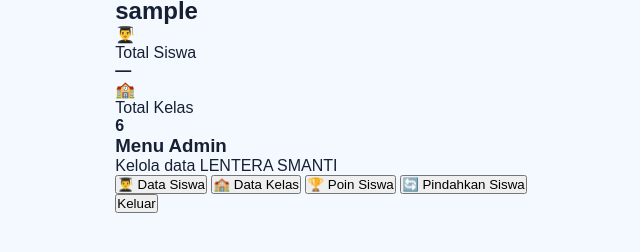
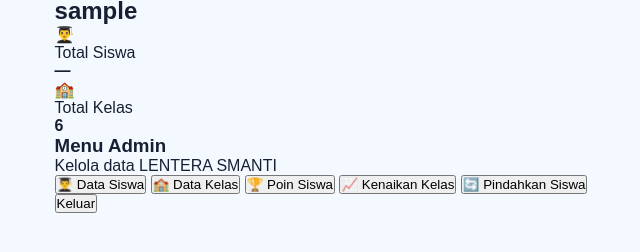
Before and after one commit to Rama04151/LENTERA-SMANTI, a website: page admin.html in a window 1280 px wide. Shown: the part 336-588 px from the top of the page, without its empty margins (319-959 px from the left). Drawn offline with Linux system fonts and the light colour scheme; no server answers; sample sign-in values are in the browser's storage.

Commit message:
Update admin.html

```diff
--- a/admin.html
+++ b/admin.html
@@ -88,6 +88,14 @@
   onclick="window.location.href='admin-poin.html'"
 >
   🏆 Poin Siswa
+</button>
+
+          <button
+  type="button"
+  class="logout-button"
+  onclick="window.location.href='admin-kenaikan.html'"
+>
+  📈 Kenaikan Kelas
 </button>
 
 <button
```
